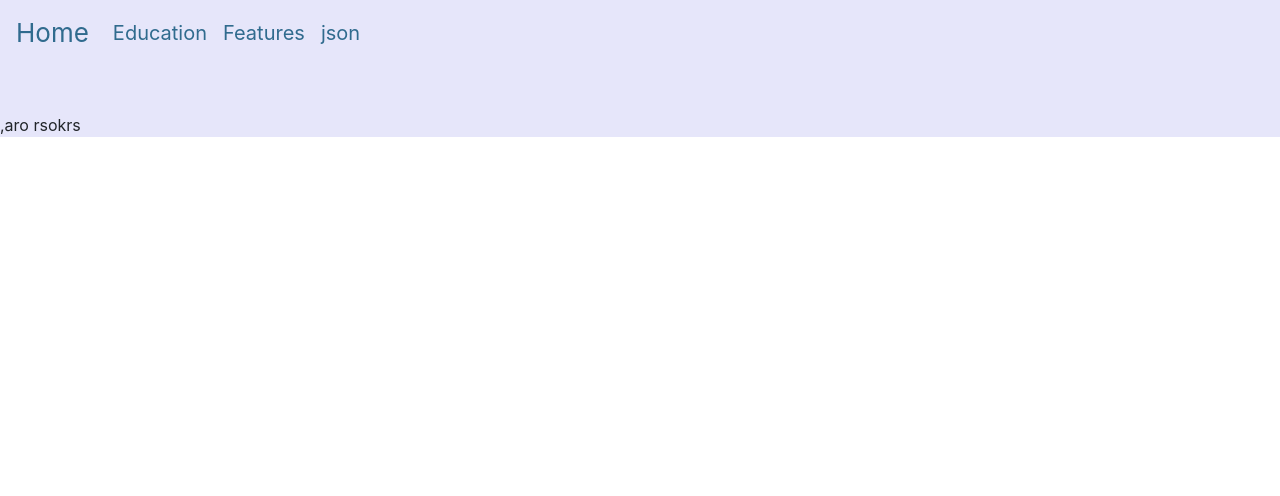
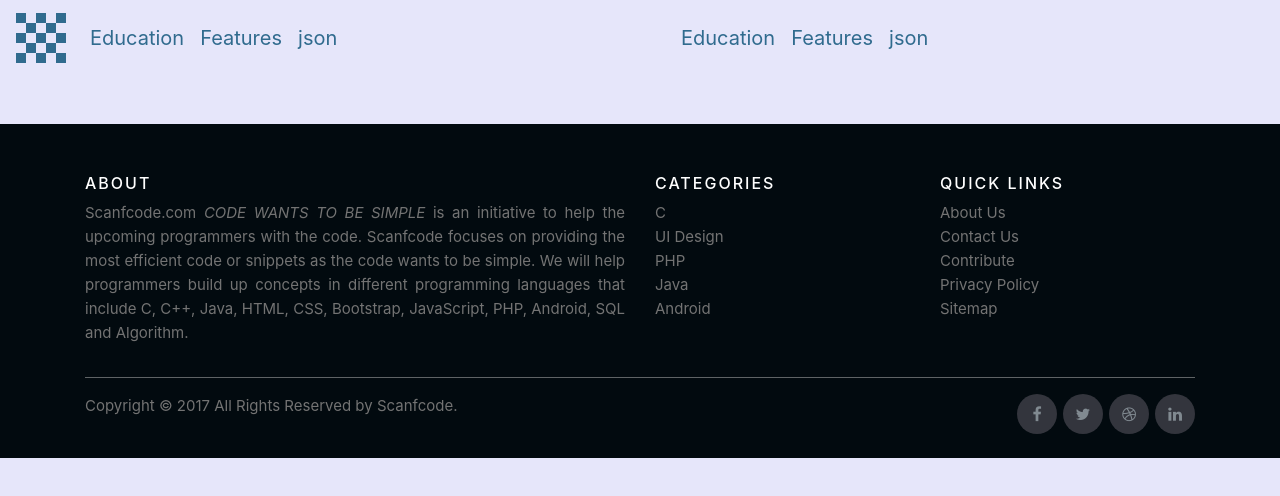
Before and after one commit to Marko-Tomljanovic/page_test, a Vue app: page /features in a window 1280 px wide. Shown: the top 496 px of the page. Built offline with nearby package versions, Linux system fonts and the light colour scheme.

Commit message:
update personal page

```diff
--- a/package.json
+++ b/package.json
@@ -10,6 +10,7 @@
   "dependencies": {
     "bootstrap-vue": "^2.17.3",
     "core-js": "^3.6.5",
+    "jquery": "^3.5.1",
     "vue": "^2.6.11",
     "vue-router": "^3.2.0"
   },
--- a/public/index.html
+++ b/public/index.html
@@ -5,6 +5,7 @@
     <meta http-equiv="X-UA-Compatible" content="IE=edge">
     <meta name="viewport" content="width=device-width,initial-scale=1.0">
     <link rel="icon" href="<%= BASE_URL %>favicon.ico">
+    <link rel="stylesheet" href="https://cdnjs.cloudflare.com/ajax/libs/font-awesome/4.7.0/css/font-awesome.min.css">
     <title>Marko Tomljanović</title>
   </head>
   <body>
--- a/src/App.vue
+++ b/src/App.vue
@@ -1,11 +1,11 @@
 <template>
   <div style="background-color: #E6E6FA">
 
-      <top-header></top-header>
+      <top-header></top-header><br>
       <!-- <router-link to="/">Home</router-link> |
       <router-link to="/about">About</router-link> -->
-    <br><br>
-        <router-view/>
+        <router-view/><br>
+        <bootom></bootom>
   </div>
 </template>
 
@@ -13,9 +13,14 @@
 
 <script>
 import TopHeader from '@/components/TopHeader.vue';
+import Bootom from '@/components/Bootom.vue';
 export default {
+  name: 'app',
   components:{
-    'top-header': TopHeader
+
+    'top-header': TopHeader,
+    'bootom': Bootom
+
 
   }
 }
--- /dev/null
+++ b/src/assets/cube.css
@@ -0,0 +1,60 @@
+* {
+    box-sizing: border-box;
+    margin: 0;
+    padding: 0;
+  }
+  body {
+    height: 100vh;
+    display: grid;
+    background: #000;
+  }
+  .board {
+    margin: auto;
+    height: 50px;
+    width: 50px;
+    display: grid;
+    grid-template-columns: 1fr 1fr 1fr 1fr 1fr;
+    grid-template-rows: 1fr 1fr 1fr 1fr 1fr;
+  }
+  .square {
+    color: red;
+
+  }
+
+  .square:nth-child(odd) {
+    background: #306b8e;
+    z-index: 1;
+    position: relative;
+  }
+
+  .square:nth-child(5n + 1) {
+    animation: rotate linear 5s infinite;
+  }
+  .square:nth-child(5n + 2) {
+    animation: rotate linear 5s infinite;
+    animation-delay: 0.25s;
+  }
+  .square:nth-child(5n + 3) {
+    animation: rotate linear 5s infinite;
+    animation-delay: 0.5s;
+  }
+  .square:nth-child(5n + 4) {
+    animation: rotate linear 5s infinite;
+    animation-delay: 0.75s;
+  }
+  .square:nth-child(5n + 5) {
+    animation: rotate linear 5s infinite;
+    animation-delay: 1s;
+  }
+
+  @keyframes rotate {
+    5% {
+      transform: rotate(45deg);
+    }
+    50% {
+      transform: rotate(45deg);
+    }
+    60% {
+      transform: rotate(0);
+    }
+  }
--- /dev/null
+++ b/src/components/Bootom.vue
@@ -0,0 +1,222 @@
+<template>   <div>
+    <!-- Site footer -->
+    <footer class="site-footer">
+      <div class="container">
+        <div class="row">
+          <div class="col-sm-12 col-md-6">
+            <h6>About</h6>
+            <p class="text-justify">Scanfcode.com <i>CODE WANTS TO BE SIMPLE </i> is an initiative  to help the upcoming programmers with the code. Scanfcode focuses on providing the most efficient code or snippets as the code wants to be simple. We will help programmers build up concepts in different programming languages that include C, C++, Java, HTML, CSS, Bootstrap, JavaScript, PHP, Android, SQL and Algorithm.</p>
+          </div>
+
+          <div class="col-xs-6 col-md-3">
+            <h6>Categories</h6>
+            <ul class="footer-links">
+              <li><a href="http://scanfcode.com/category/c-language/">C</a></li>
+              <li><a href="http://scanfcode.com/category/front-end-development/">UI Design</a></li>
+              <li><a href="http://scanfcode.com/category/back-end-development/">PHP</a></li>
+              <li><a href="http://scanfcode.com/category/java-programming-language/">Java</a></li>
+              <li><a href="http://scanfcode.com/category/android/">Android</a></li>
+
+            </ul>
+          </div>
+
+          <div class="col-xs-6 col-md-3">
+            <h6>Quick Links</h6>
+            <ul class="footer-links">
+              <li><a href="http://scanfcode.com/about/">About Us</a></li>
+              <li><a href="http://scanfcode.com/contact/">Contact Us</a></li>
+              <li><a href="http://scanfcode.com/contribute-at-scanfcode/">Contribute</a></li>
+              <li><a href="http://scanfcode.com/privacy-policy/">Privacy Policy</a></li>
+              <li><a href="http://scanfcode.com/sitemap/">Sitemap</a></li>
+            </ul>
+          </div>
+        </div>
+        <hr>
+      </div>
+      <div class="container">
+        <div class="row">
+          <div class="col-md-8 col-sm-6 col-xs-12">
+            <p class="copyright-text">Copyright &copy; 2017 All Rights Reserved by
+         <a href="#">Scanfcode</a>.
+            </p>
+          </div>
+
+          <div class="col-md-4 col-sm-6 col-xs-12">
+            <ul class="social-icons">
+              <li><a class="facebook" href="https://www.facebook.com/cubus1"><i class="fa fa-facebook"></i></a></li>
+              <li><a class="twitter" href="#"><i class="fa fa-twitter"></i></a></li>
+              <li><a class="dribbble" href="#"><i class="fa fa-dribbble"></i></a></li>
+              <li><a class="linkedin" href="#"><i class="fa fa-linkedin"></i></a></li>
+            </ul>
+          </div>
+        </div>
+      </div>
+</footer>
+</div>
+</template>
+
+<style>
+  .site-footer
+{
+  background-color:#020a0f;
+  padding:45px 0 20px;
+  font-size:15px;
+  line-height:24px;
+  color:#737373;
+}
+.site-footer hr
+{
+  border-top-color:#bbb;
+  opacity:0.5
+}
+.site-footer hr.small
+{
+  margin:20px 0
+}
+.site-footer h6
+{
+  color:#fff;
+  font-size:16px;
+  text-transform:uppercase;
+  margin-top:5px;
+  letter-spacing:2px
+}
+.site-footer a
+{
+  color:#737373;
+}
+.site-footer a:hover
+{
+  color:#3366cc;
+  text-decoration:none;
+}
+.footer-links
+{
+  padding-left:0;
+  list-style:none
+}
+.footer-links li
+{
+  display:block
+}
+.footer-links a
+{
+  color:#737373
+}
+.footer-links a:active,.footer-links a:focus,.footer-links a:hover
+{
+  color:#3366cc;
+  text-decoration:none;
+}
+.footer-links.inline li
+{
+  display:inline-block
+}
+.site-footer .social-icons
+{
+  text-align:right
+}
+.site-footer .social-icons a
+{
+  width:40px;
+  height:40px;
+  line-height:40px;
+  margin-left:6px;
+  margin-right:0;
+  border-radius:100%;
+  background-color:#33353d
+}
+.copyright-text
+{
+  margin:0
+}
+@media (max-width:991px)
+{
+  .site-footer [class^=col-]
+  {
+    margin-bottom:30px
+  }
+}
+@media (max-width:767px)
+{
+  .site-footer
+  {
+    padding-bottom:0
+  }
+  .site-footer .copyright-text,.site-footer .social-icons
+  {
+    text-align:center
+  }
+}
+.social-icons
+{
+  padding-left:0;
+  margin-bottom:0;
+  list-style:none
+}
+.social-icons li
+{
+  display:inline-block;
+  margin-bottom:4px
+}
+.social-icons li.title
+{
+  margin-right:15px;
+  text-transform:uppercase;
+  color:#96a2b2;
+  font-weight:700;
+  font-size:13px
+}
+.social-icons a{
+  background-color:#eceeef;
+  color:#818a91;
+  font-size:16px;
+  display:inline-block;
+  line-height:44px;
+  width:44px;
+  height:44px;
+  text-align:center;
+  margin-right:8px;
+  border-radius:100%;
+  -webkit-transition:all .2s linear;
+  -o-transition:all .2s linear;
+  transition:all .2s linear
+}
+.social-icons a:active,.social-icons a:focus,.social-icons a:hover
+{
+  color:#fff;
+  background-color:#29aafe
+}
+.social-icons.size-sm a
+{
+  line-height:34px;
+  height:34px;
+  width:34px;
+  font-size:14px
+}
+.social-icons a.facebook:hover
+{
+  background-color:#3b5998
+}
+.social-icons a.twitter:hover
+{
+  background-color:#00aced
+}
+.social-icons a.linkedin:hover
+{
+  background-color:#007bb6
+}
+.social-icons a.dribbble:hover
+{
+  background-color:#ea4c89
+}
+@media (max-width:767px)
+{
+  .social-icons li.title
+  {
+    display:block;
+    margin-right:0;
+    font-weight:600
+  }
+}
+</style>
--- a/src/components/TopHeader.vue
+++ b/src/components/TopHeader.vue
@@ -1,14 +1,23 @@
 <template>
 <div>
   <b-navbar toggleable="lg" type="dark" variant="#E6E6FA" >
-    <b-navbar-brand style="font-size: 26px; color: #306b8e" to="/">Home</b-navbar-brand>
+    <b-navbar-brand style="font-size: 26px; color: #306b8e" to="/"><cube></cube></b-navbar-brand>
 
     <b-navbar-toggle target="nav-collapse"></b-navbar-toggle>
 
     <b-collapse id="nav-collapse" is-nav>
       <b-navbar-nav style="font-size: 20px">
          <b-nav-item to="/education"><a style="color: #306b8e">Education</a> </b-nav-item>
-        <b-nav-item to="/feauters"><a style="color: #306b8e">Features</a> </b-nav-item>
+        <b-nav-item to="/features"><a style="color: #306b8e">Features</a> </b-nav-item>
+        <b-nav-item to="/jonson"><a style="color: #306b8e">json</a> </b-nav-item>
+
+      </b-navbar-nav>
+    </b-collapse>
+
+    <b-collapse id="nav-collapse" is-nav>
+      <b-navbar-nav style="font-size: 20px">
+         <b-nav-item to="/education"><a style="color: #306b8e">Education</a> </b-nav-item>
+        <b-nav-item to="/features"><a style="color: #306b8e">Features</a> </b-nav-item>
         <b-nav-item to="/jonson"><a style="color: #306b8e">json</a> </b-nav-item>
 
       </b-navbar-nav>
@@ -16,3 +25,14 @@
   </b-navbar>
 </div>
 </template>
+
+
+<script>
+import rotateCube from './../components/rotateCube.vue';
+export default {
+  components:{
+    'cube': rotateCube
+
+  }
+}
+</script>
--- /dev/null
+++ b/src/components/rotateCube.vue
@@ -0,0 +1,33 @@
+<template>
+    <div class="board">
+  <div class="square"></div>
+  <div class="square"></div>
+  <div class="square"></div>
+  <div class="square"></div>
+  <div class="square"></div>
+  <div class="square"></div>
+  <div class="square"></div>
+  <div class="square"></div>
+  <div class="square"></div>
+  <div class="square"></div>
+  <div class="square"></div>
+  <div class="square"></div>
+  <div class="square"></div>
+  <div class="square"></div>
+  <div class="square"></div>
+  <div class="square"></div>
+  <div class="square"></div>
+  <div class="square"></div>
+  <div class="square"></div>
+  <div class="square"></div>
+  <div class="square"></div>
+  <div class="square"></div>
+  <div class="square"></div>
+  <div class="square"></div>
+  <div class="square"></div>
+</div>
+</template>
+
+<style>
+  @import './../assets/cube.css';
+</style>
--- a/src/components/timeline_education.vue
+++ b/src/components/timeline_education.vue
@@ -42,9 +42,6 @@
 
                   <div class="timeline"> <br><br><br><br><br><br><br><br><br><br><br>
                 <div class=""><span class="year">Today</span></div></div>
-
-
-
             </div>
         </div>
     </div>
@@ -53,7 +50,6 @@
 
 
 
-
 <style>
   @import './../assets/timeline.css';
 </style>
--- a/src/views/Features.vue
+++ b/src/views/Features.vue
@@ -1,3 +1,3 @@
 <template>
-<div>,aro rsokrs</div>
+  <div></div>
 </template>
```
Also changed, not shown: 1 other file (tests, documents, lock files or other folders).
